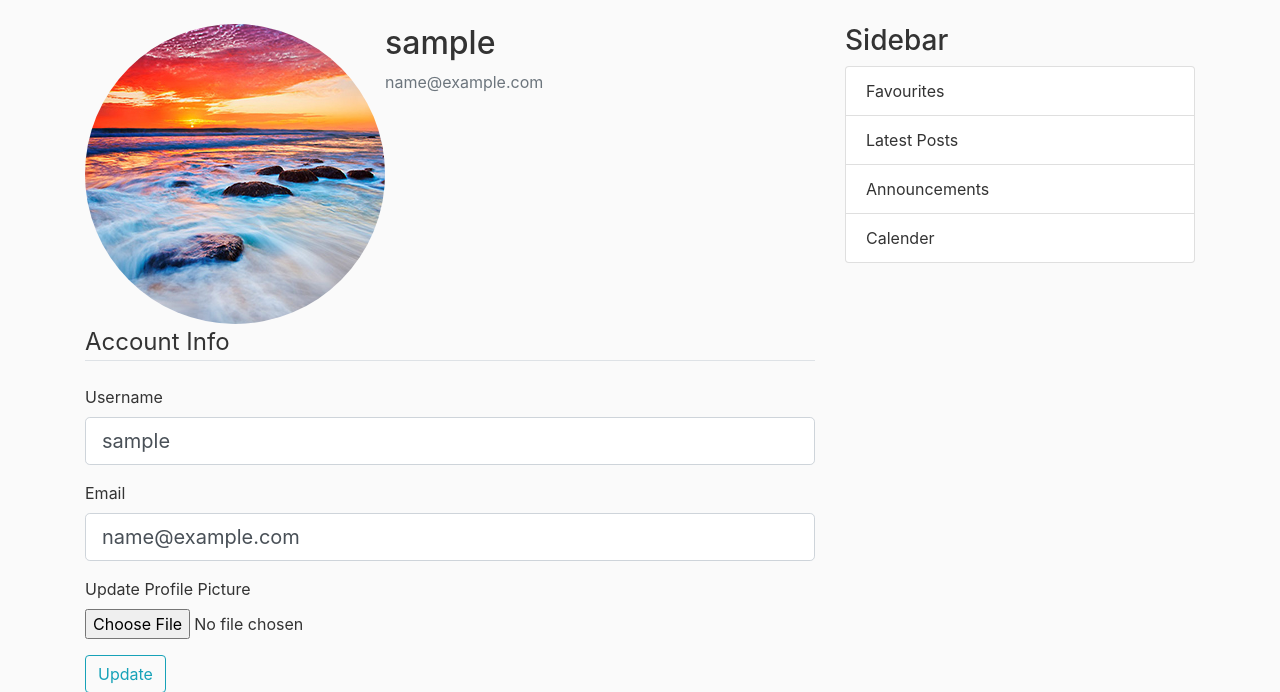
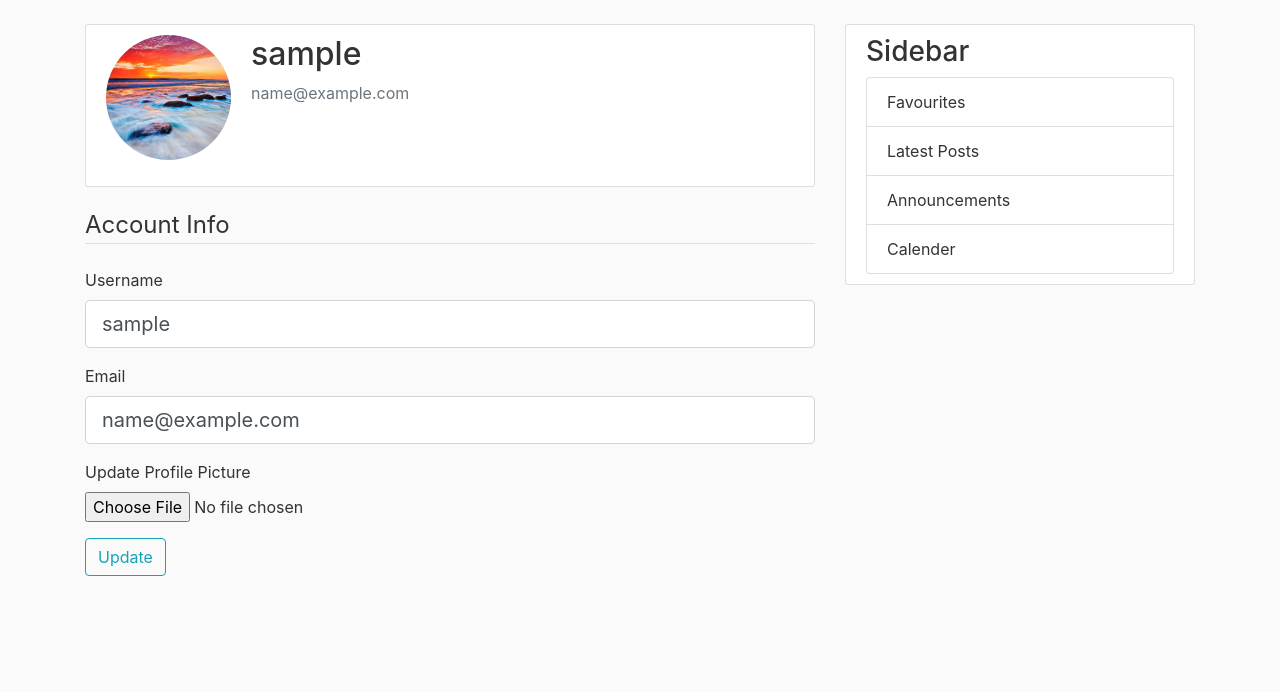
Before and after one commit to NamugumyaSandra/Fitness_Blog, a Flask app: page /account in a window 1280 px wide. Shown: the part 56-748 px from the top of the page. Run offline with Flask 2, Linux system fonts and the light colour scheme; the visitor is signed in with stand-in values (Sample User, id 1); data comes from the database, SQL or seed files in the repository; some libraries are stand-ins or nearby versions.

Commit message:
Change the structure and appearance of the pages.

```diff
--- a/fitness/static/main.css
+++ b/fitness/static/main.css
@@ -4,3 +4,26 @@ body {
     color: #333333;
     margin-top: 5rem;
   }
+
+
+
+.content-section {
+  background: #ffffff;
+  padding: 10px 20px;
+  border: 1px solid #dddddd;
+  border-radius: 3px;
+  margin-bottom: 20px;
+}
+
+  .account-img {
+    height: 125px;
+    width: 125px;
+    margin-right: 20px;
+    margin-bottom: 16px;
+  }
+
+  .article-img {
+    height: 65px;
+    width: 65px;
+    margin-right: 16px;
+  }
--- a/fitness/templates/layout.html
+++ b/fitness/templates/layout.html
@@ -7,6 +7,7 @@
 
     <!-- Bootstrap CSS -->
     <link rel="stylesheet" href="{{ url_for('static', filename='bootstrap.min.css') }}" integrity="sha384-GJzZqFGwb1QTTN6wy59ffF1BuGJpLSa9DkKMp0DgiMDm4iYMj70gZWKYbI706tWS" crossorigin="anonymous">
+    <!--CSS-->
     <link rel="stylesheet" href="{{ url_for('static', filename='main.css') }}">
     {% if title %}
         <title>Fitness_Blog-{{title}}</title>
```
